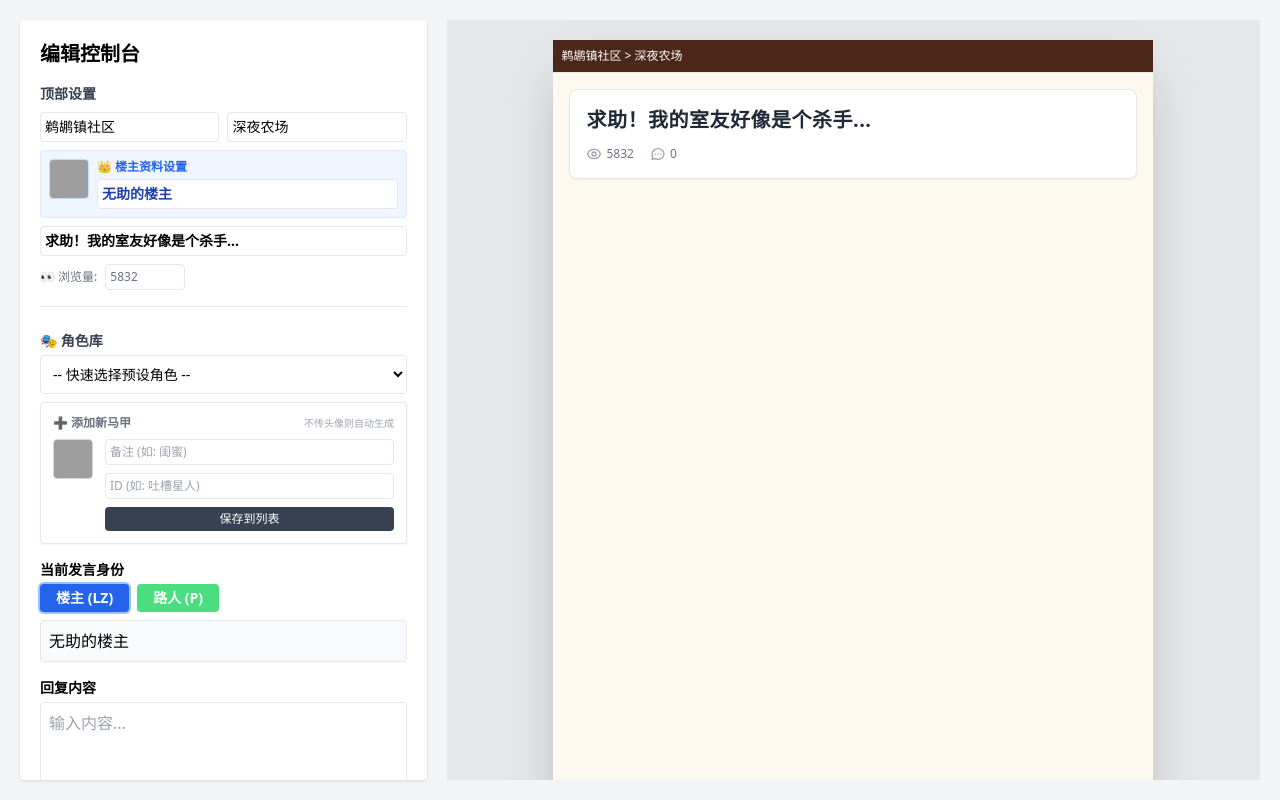
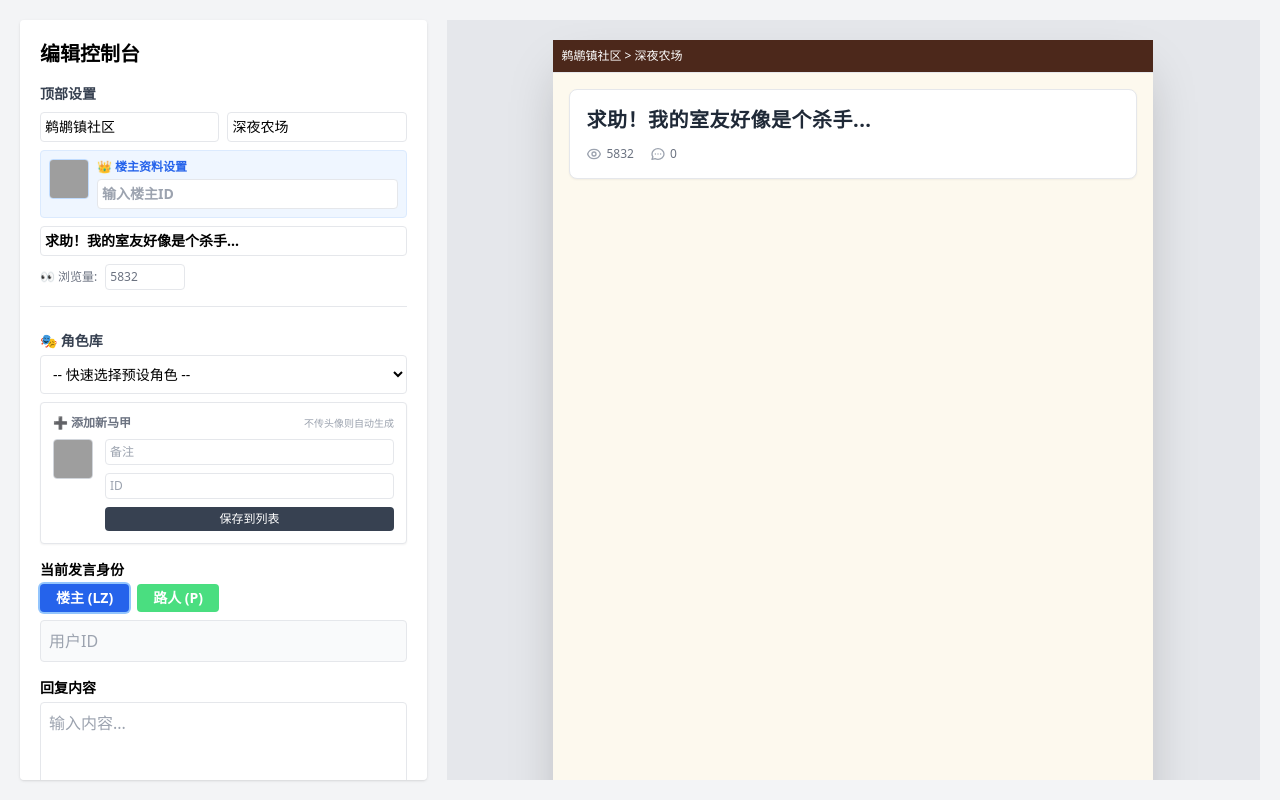
Before and after one commit to StardewJu/forum-generator, a plain HTML site: page index.html in a window 1280 px wide. Drawn offline with nearby package versions, Linux system fonts and the light colour scheme; grey boxes are pictures that could not be loaded.

```diff
--- a/index.html
+++ b/index.html
@@ -25,8 +25,8 @@
                 <label class="block text-sm font-bold text-gray-700">顶部设置</label>
 
                 <div class="flex gap-2">
-                    <input v-model="forumName" class="w-1/2 border p-1 rounded text-sm" placeholder="论坛名 (如: NGA)">
-                    <input v-model="subForum" class="w-1/2 border p-1 rounded text-sm" placeholder="板块名 (如: 晴风村)">
+                    <input v-model="forumName" class="w-1/2 border p-1 rounded text-sm" placeholder="论坛名">
+                    <input v-model="subForum" class="w-1/2 border p-1 rounded text-sm" placeholder="板块名 ">
                 </div>
 
                 <div class="bg-blue-50 p-2 rounded border border-blue-100 flex gap-2 items-start">
@@ -86,8 +86,8 @@
                         </div>
 
                         <div class="flex-1 flex flex-col gap-2">
-                            <input v-model="newPresetName" placeholder="备注 (如: 闺蜜)" class="w-full border p-1 rounded text-xs">
-                            <input v-model="newPresetId" placeholder="ID (如: 吐槽星人)" class="w-full border p-1 rounded text-xs">
+                            <input v-model="newPresetName" placeholder="备注 " class="w-full border p-1 rounded text-xs">
+                            <input v-model="newPresetId" placeholder="ID" class="w-full border p-1 rounded text-xs">
                             <button @click="addCustomPreset" class="w-full bg-gray-700 text-white py-1 rounded hover:bg-gray-800 text-xs">
                                 保存到列表
                             </button>
@@ -226,12 +226,12 @@
                 const threadTitle = ref("求助！我的室友好像是个杀手...");
                 const forumName = ref("鹈鹕镇社区");
                 const subForum = ref("深夜农场");
-                const globalLzName = ref("无助的楼主");
+                const globalLzName = ref("");
                 const lzAvatar = ref(null);
                 const viewCount = ref(5832);
 
                 const currentRole = ref("LZ");
-                const currentId = ref("无助的楼主");
+                const currentId = ref("");
                 const content = ref("");
                 const currentImage = ref(null);
                 const showAvatar = ref(true);
```
